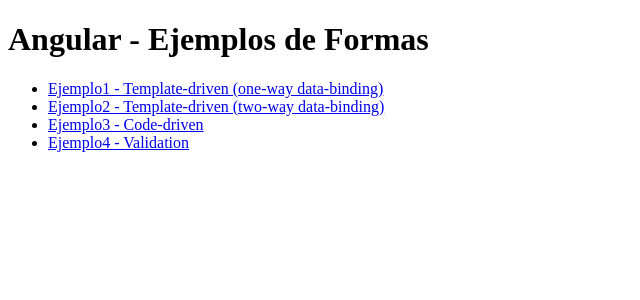
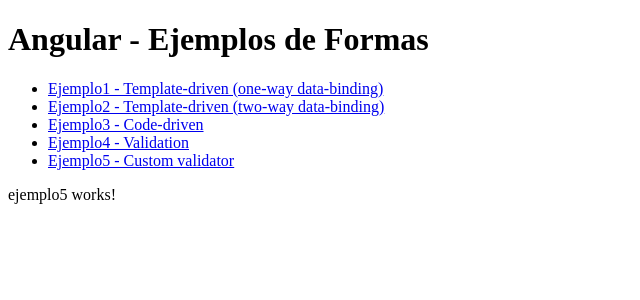
Before and after one commit to jsolisu/ng-formas, an Angular app: page /ej5 in a window 1280 px wide. Before the commit this address led to /. Shown: the top 300 px of the page, without its empty margins (0-640 px from the left). Built offline with nearby package versions, Linux system fonts and the light colour scheme.

Commit message:
Ejemplo 5

```diff
--- a/src/app/app.component.ts
+++ b/src/app/app.component.ts
@@ -24,6 +24,10 @@
         <a [routerLink]="['/ej4']"
            routerLinkActive="router-link-active">Ejemplo4 - Validation</a>
       </li>
+      <li>
+        <a [routerLink]="['/ej5']"
+           routerLinkActive="router-link-active">Ejemplo5 - Custom validator</a>
+      </li>
     </ul>
     <router-outlet />
   `,
--- a/src/app/app.routes.ts
+++ b/src/app/app.routes.ts
@@ -3,10 +3,12 @@
 import { Ejemplo2Component } from './ejemplo2/ejemplo2.component';
 import { Ejemplo3Component } from './ejemplo3/ejemplo3.component';
 import { Ejemplo4Component } from './ejemplo4/ejemplo4.component';
+import { Ejemplo5Component } from './ejemplo5/ejemplo5.component';
 
 export const routes: Routes = [
     { path: 'ej1', component: Ejemplo1Component },
     { path: 'ej2', component: Ejemplo2Component },
     { path: 'ej3', component: Ejemplo3Component },
-    { path: 'ej4', component: Ejemplo4Component }
+    { path: 'ej4', component: Ejemplo4Component },
+    { path: 'ej5', component: Ejemplo5Component }
 ];
--- /dev/null
+++ b/src/app/ejemplo5/ejemplo5.component.html
@@ -0,0 +1 @@
+<p>ejemplo5 works!</p>
```
Also changed, not shown: src/app/ejemplo5/ejemplo5.component.ts (added, +12 -0 lines), src/app/ejemplo5/ejemplo5.component.scss (added), 1 other file (tests, documents, lock files or other folders).
